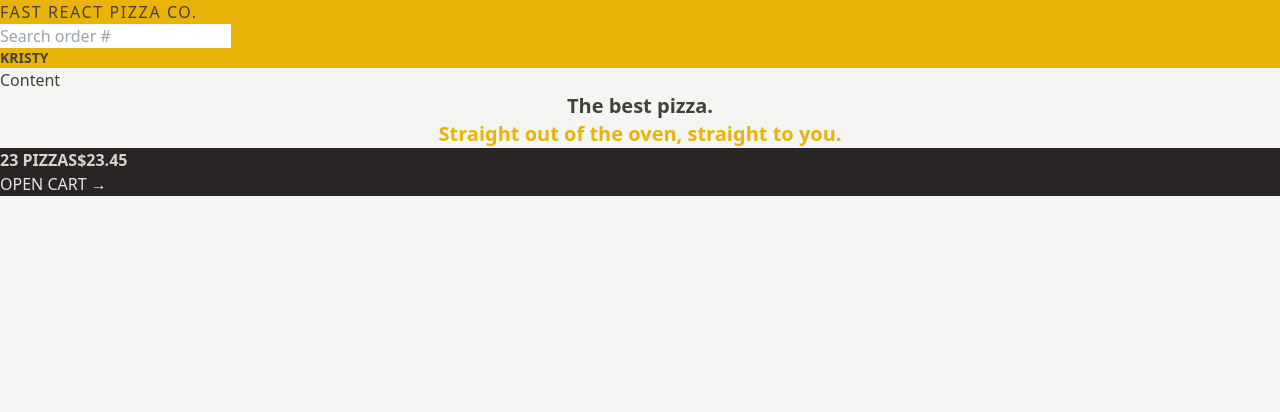
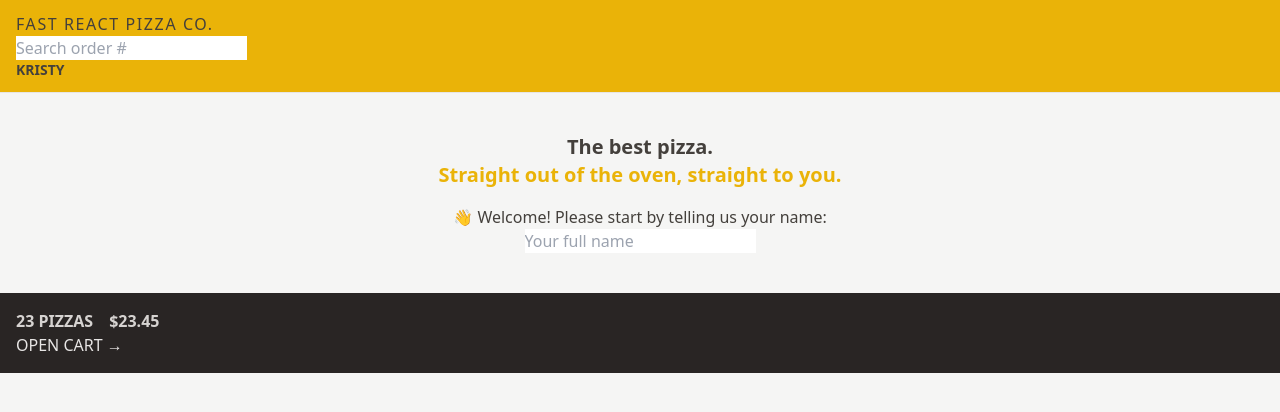
Before and after one commit to m9iv/fast-react-pizza, a React (Vite) app: page / in a window 1280 px wide. Shown: the top 412 px of the page. Built offline with nearby package versions, Linux system fonts and the light colour scheme.

Commit message:
Add some spaces

```diff
--- a/src/features/cart/CartOverview.jsx
+++ b/src/features/cart/CartOverview.jsx
@@ -2,8 +2,8 @@
 
 function CartOverview() {
   return (
-    <div className="bg-stone-800 uppercase text-stone-200">
-      <p className="font-semibold text-stone-300">
+    <div className="bg-stone-800 p-4 uppercase text-stone-200">
+      <p className="space-x-4 font-semibold text-stone-300">
         <span>23 pizzas</span>
         <span>$23.45</span>
       </p>
--- a/src/ui/AppLayout.jsx
+++ b/src/ui/AppLayout.jsx
@@ -1,11 +1,11 @@
-import { Outlet, useNavigation } from "react-router-dom"
-import Header from "./Header"
-import CartOverview from "../features/cart/CartOverview"
-import Loader from "./Loader"
+import { Outlet, useNavigation } from 'react-router-dom'
+import Header from './Header'
+import CartOverview from '../features/cart/CartOverview'
+import Loader from './Loader'
 
 function AppLayout() {
   const navigation = useNavigation()
-  const isLoading = navigation.state === "loading"
+  const isLoading = navigation.state === 'loading'
 
   return (
     <div className="layout">
@@ -14,8 +14,6 @@
       <Header></Header>
 
       <main>
-        <h1>Content</h1>
-
         <Outlet />
       </main>
 
--- a/src/ui/Header.jsx
+++ b/src/ui/Header.jsx
@@ -4,7 +4,7 @@
 
 function Header() {
   return (
-    <header className="bg-yellow-500 uppercase">
+    <header className="border-b border-stone-200 bg-yellow-500 px-4 py-3 uppercase">
       <Link to="/" className="tracking-widest">
         Fast React Pizza Co.
       </Link>
--- a/src/ui/Home.jsx
+++ b/src/ui/Home.jsx
@@ -1,13 +1,17 @@
+import CreateUser from '../features/user/CreateUser'
+
 function Home() {
   return (
-    <div>
-      <h1 className="text-center text-xl font-semibold">
+    <div className="my-10 text-center">
+      <h1 className="mb-4 text-xl font-semibold">
         The best pizza.
         <br />
         <span className="text-yellow-500">
           Straight out of the oven, straight to you.
         </span>
       </h1>
+
+      <CreateUser />
     </div>
   )
 }
```
